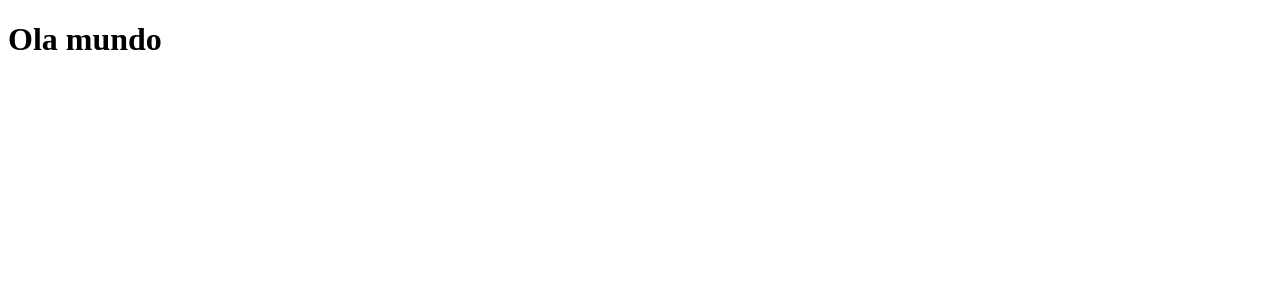
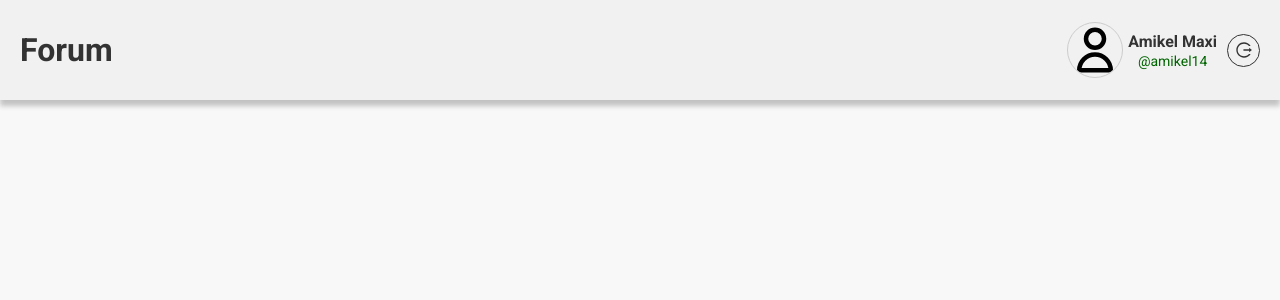
Before and after one commit to maxiamikel19/forum-web, a React (Vite) app: page / in a window 1280 px wide. Shown: the top 300 px of the page. Built offline with nearby package versions, Linux system fonts and the light colour scheme.

Commit message:
Implementar o Header

```diff
--- /dev/null
+++ b/src/components/header/Header.css
@@ -0,0 +1,104 @@
+header {
+  width: 100%;
+  height: 100px;
+  background-color: #f1f1f1;
+  display: flex;
+  align-items: center;
+  justify-content: space-between;
+  padding: 0 20px;
+  box-shadow: 0px 6px 5px #c2c2c2;
+  color: #333;
+}
+
+header .right {
+  display: flex;
+  align-items: center;
+  justify-content: space-around;
+}
+
+header .right img {
+  width: 56px;
+  height: 56px;
+  padding: 0px;
+  border-radius: 50%;
+  border: 1px solid #ccc;
+  margin-right: 5px;
+}
+
+header .right .user-info {
+  margin-right: 10px;
+}
+header .right .user-info span {
+  font-size: 16px;
+  font-weight: 600;
+}
+
+header .right .user-info p {
+  font-size: 14px;
+  font-weight: 400;
+  text-align: center;
+  color: #006400;
+  padding-top: 2px;
+}
+
+header .right .logout {
+  width: 33px;
+  height: 33px;
+  cursor: pointer;
+  display: flex;
+  align-items: center;
+  justify-content: center;
+  border: 1px solid #333;
+  border-radius: 50%;
+}
+header .right .logout:hover {
+  color: #f1f1f1;
+  background: #f08080;
+  border: 1px solid #333;
+}
+
+header .right .login {
+  display: flex;
+  align-items: center;
+  border: solid 1px #999;
+  color: #333;
+  padding: 10px;
+  cursor: pointer;
+  border-radius: 5px;
+  gap: 8px;
+}
+header .right .login:hover {
+  background-color: #5baf80;
+  color: #fff;
+}
+
+@media screen and (max-width: 320px) {
+  header .logo {
+    font-size: 13px;
+  }
+  header .right {
+    background-color: transparent;
+  }
+
+  header .right img {
+    width: 40px;
+    height: 40px;
+    padding: 0px;
+  }
+
+  header .right .user-info span {
+    font-size: 13px;
+    font-weight: 600;
+  }
+
+  header .right .user-info p {
+    font-size: 11px;
+    font-weight: 400;
+    text-align: center;
+  }
+
+  header .right .logout {
+    width: 30px;
+    height: 30px;
+  }
+}
--- /dev/null
+++ b/src/components/header/Header.jsx
@@ -0,0 +1,29 @@
+import React, { useState } from "react";
+import "./Header.css";
+import profile from "../../assets/user.svg";
+import { LogoutOutlined, LoginOutlined } from "@ant-design/icons";
+
+export default function Header() {
+  const [logged, setLogged] = useState(false);
+  return (
+    <header>
+      <div className="logo">
+        <h1>Forum</h1>
+      </div>
+      <div className="right">
+        <img src={profile} alt="User profile" />
+        <div className="user-info">
+          <span>Amikel Maxi</span>
+          <p>@amikel14</p>
+        </div>
+        <div className="logout">
+          <LogoutOutlined />
+        </div>
+
+        {/* <div className="login">
+          <LoginOutlined /> <span>Login</span>
+        </div> */}
+      </div>
+    </header>
+  );
+}
--- a/src/index.css
+++ b/src/index.css
@@ -0,0 +1,13 @@
+@import url("https://fonts.googleapis.com/css2?family=Roboto:ital,wght@0,100;0,300;0,400;0,500;0,700;0,900;1,100;1,300;1,400;1,500;1,700;1,900&display=swap");
+
+* {
+  padding: 0;
+  margin: 0;
+  box-sizing: border-box;
+}
+
+body {
+  font-family: "Roboto", sans-serif;
+  background-color: #f8f8f9;
+  height: 100vh;
+}
--- a/src/main.jsx
+++ b/src/main.jsx
@@ -1,9 +1,10 @@
 import { StrictMode } from "react";
 import { createRoot } from "react-dom/client";
 import "./index.css";
+import Header from "./components/header/Header";
 
 createRoot(document.getElementById("root")).render(
   <StrictMode>
-    <h1>Ola mundo</h1>
+    <Header />
   </StrictMode>
 );
```
Also changed, not shown: src/assets/user.png (added), src/assets/user.svg (added).
